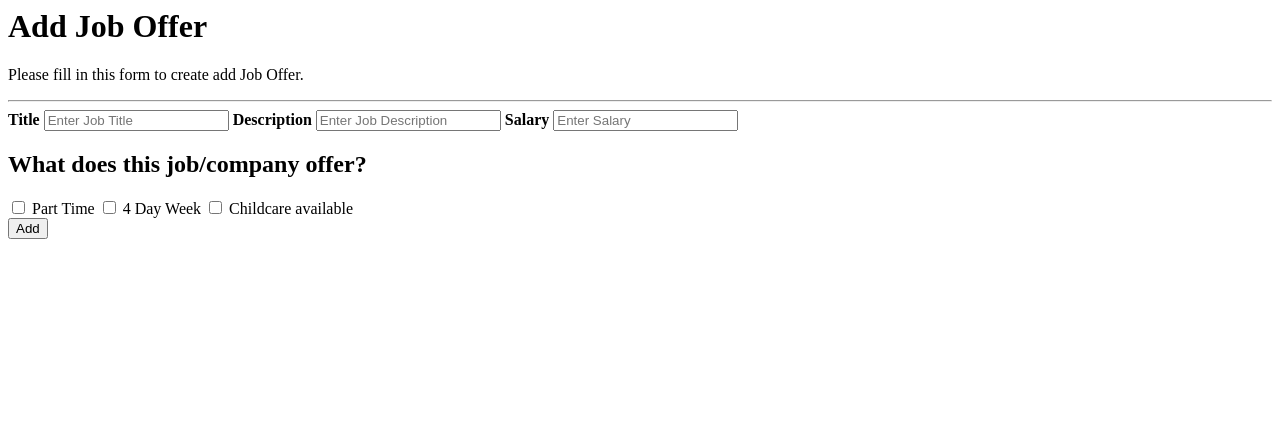
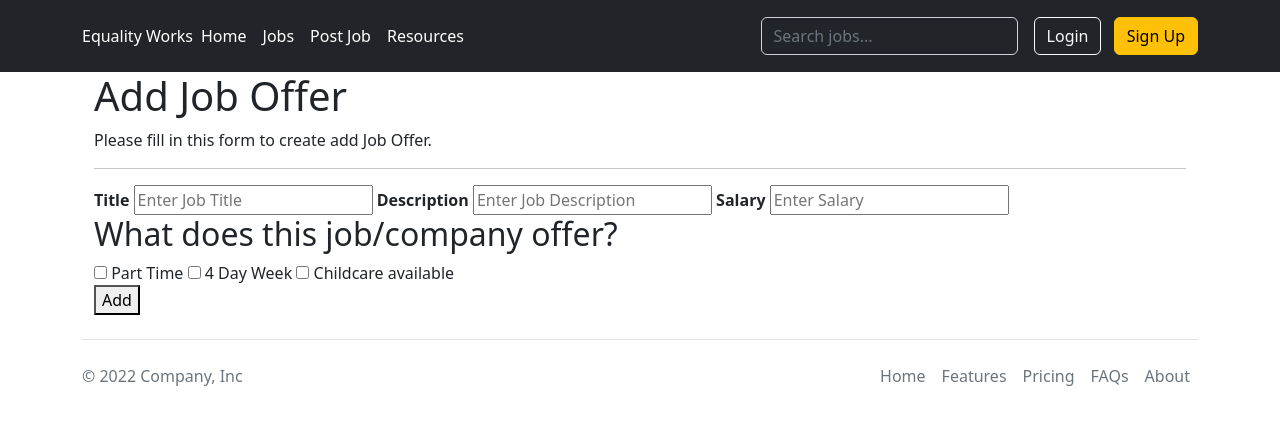
Before and after one commit to asiask97/team1-sept-2022, a Flask app: page /addjob in a window 1280 px wide. Shown: the top 425 px of the page. Run offline with Flask 2, Linux system fonts and the light colour scheme; the visitor is signed in with stand-in values (Sample User, id 1).

Commit message:
Add placeholder header/footer and edit login page to use base template

```diff
--- a/templates/addjob.html
+++ b/templates/addjob.html
@@ -1,3 +1,8 @@
+{% extends "base.html" %}
+
+
+{% block content %}
+
 <form action="/addjob" method="POST">
     <div class="container">
         <!-- change but keep amount of feilds and feilds IDs the same -->
@@ -29,3 +34,5 @@
       <button type="submit" class="registerbtn">Add</button>
     </div>
 </form>
+
+{% endblock %}
--- a/templates/base.html
+++ b/templates/base.html
@@ -19,13 +19,17 @@
     <link rel="stylesheet" href="../static/css/style.css" />
   </head>
   <body>
-    <h1>Hello, world!</h1>
+
 
     {% include "navbar.html" %}
+
+
+    <div class="container">
 
     {% block content %}
 
     {% endblock %}
+  </div>
 
     {% include "footer.html" %}
     <script src="https://cdn.jsdelivr.net/npm/bootstrap@5.2.0/dist/js/bootstrap.bundle.min.js" integrity="sha384-A3rJD856KowSb7dwlZdYEkO39Gagi7vIsF0jrRAoQmDKKtQBHUuLZ9AsSv4jD4Xa" crossorigin="anonymous"></script>
--- a/templates/footer.html
+++ b/templates/footer.html
@@ -1 +1,17 @@
-Footer goes here
+<div class="container">
+    <footer class="d-flex flex-wrap justify-content-between align-items-center py-3 my-4 border-top">
+      <p class="col-md-4 mb-0 text-muted">&copy; 2022 Company, Inc</p>
+
+      <a href="/" class="col-md-4 d-flex align-items-center justify-content-center mb-3 mb-md-0 me-md-auto link-dark text-decoration-none">
+        <svg class="bi me-2" width="40" height="32"><use xlink:href="#bootstrap"/></svg>
+      </a>
+
+      <ul class="nav col-md-4 justify-content-end">
+        <li class="nav-item"><a href="#" class="nav-link px-2 text-muted">Home</a></li>
+        <li class="nav-item"><a href="#" class="nav-link px-2 text-muted">Features</a></li>
+        <li class="nav-item"><a href="#" class="nav-link px-2 text-muted">Pricing</a></li>
+        <li class="nav-item"><a href="#" class="nav-link px-2 text-muted">FAQs</a></li>
+        <li class="nav-item"><a href="#" class="nav-link px-2 text-muted">About</a></li>
+      </ul>
+    </footer>
+  </div>
--- a/templates/login.html
+++ b/templates/login.html
@@ -12,7 +12,7 @@
       <label for="psw"><b>Password</b></label>
       <input type="password" placeholder="Enter Password" name="psw" id="psw" required>
 
-      <button type="submit" class="registerbtn">Register</button>
+      <button type="submit" class="registerbtn">Log In</button>
     </div>
 
 </form>
--- a/templates/navbar.html
+++ b/templates/navbar.html
@@ -1 +1,25 @@
-Navbar menu goes here
+<header class="p-3 text-bg-dark">
+    <div class="container">
+      <div class="d-flex flex-wrap align-items-center justify-content-center justify-content-lg-start">
+        <a class="navbar-brand" href="{{ url_for('index') }}">Equality Works</a>
+
+        <ul class="nav col-12 col-lg-auto me-lg-auto mb-2 justify-content-center mb-md-0">
+          <li><a href="#" class="nav-link px-2 text-white">Home</a></li>
+          <li><a href="{{ url_for('jobposts') }}" class="nav-link px-2 text-white">Jobs</a></li>
+          <li><a href="{{ url_for('addjob') }}" class="nav-link px-2 text-white">Post Job</a></li>
+          <li><a href="#" class="nav-link px-2 text-white">Resources</a></li>
+
+        </ul>
+
+        <form class="col-12 col-lg-auto mb-3 mb-lg-0 me-lg-3" role="search">
+          <input type="search" class="form-control form-control-dark text-bg-dark" placeholder="Search jobs..." aria-label="Search">
+        </form>
+
+        <div class="text-end">
+            <a href="{{ url_for('login') }}" class="btn btn-outline-light me-2" role="button">Login</a>
+            <a href="{{ url_for('register') }}" class="btn btn-warning" role="button" >Sign Up</a>
+
+        </div>
+      </div>
+    </div>
+  </header>
```
